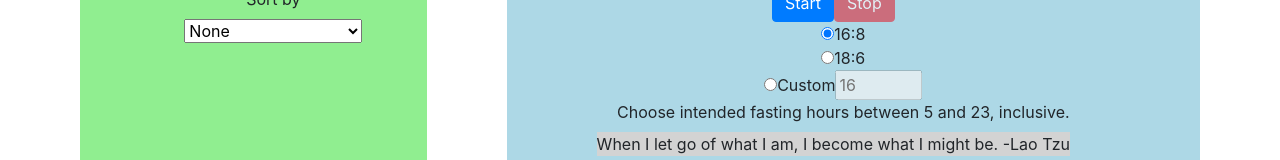
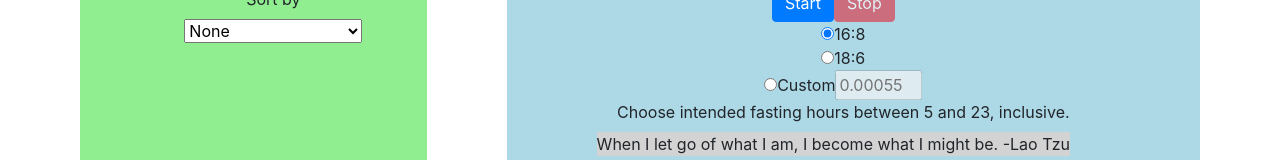
Before and after one commit to wan-li-va/STARV, a React (Create React App) app: page / in a window 1280 px wide. Shown: the part 418-578 px from the top of the page. Built offline with nearby package versions, Linux system fonts and the light colour scheme.

Commit message:
Custom placeholder now changes to current value of fastLength

```diff
--- a/src/OptionsPanel.js
+++ b/src/OptionsPanel.js
@@ -75,7 +75,7 @@ export default class OptionsPanel extends Component {
                 <label className="form-check-label">
                     Custom
                     </label>
-                <input type="number" id="quantity" name="quantity" min="5" max="23" placeholder="16"
+                <input type="number" id="quantity" name="quantity" min="5" max="23" placeholder={this.props.fastLength}
                     disabled={this.state.selectedRadio !== "Radio3"} onChange={this.handleCustomTime} />
                 <br />
                 <label>
```
